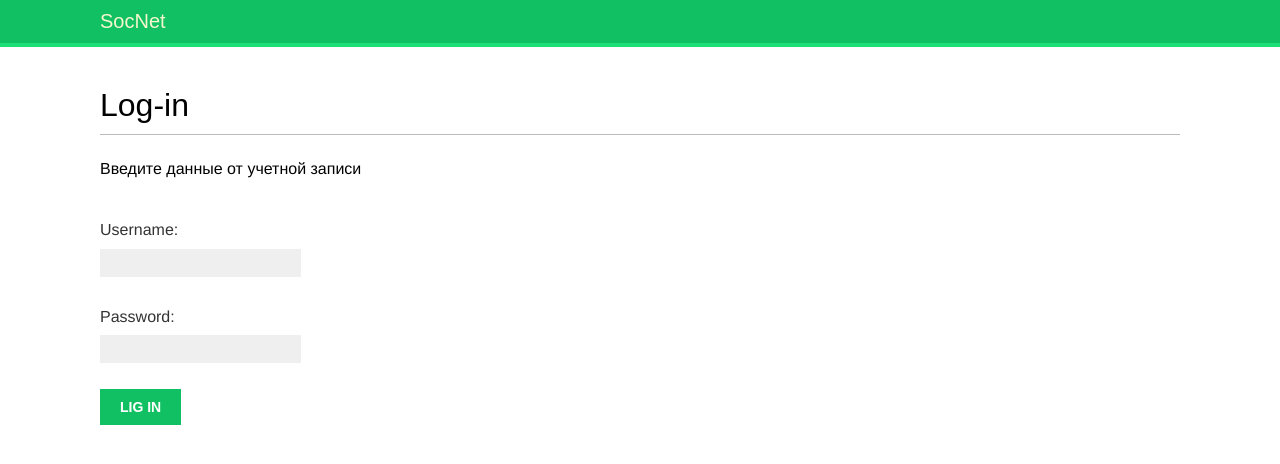
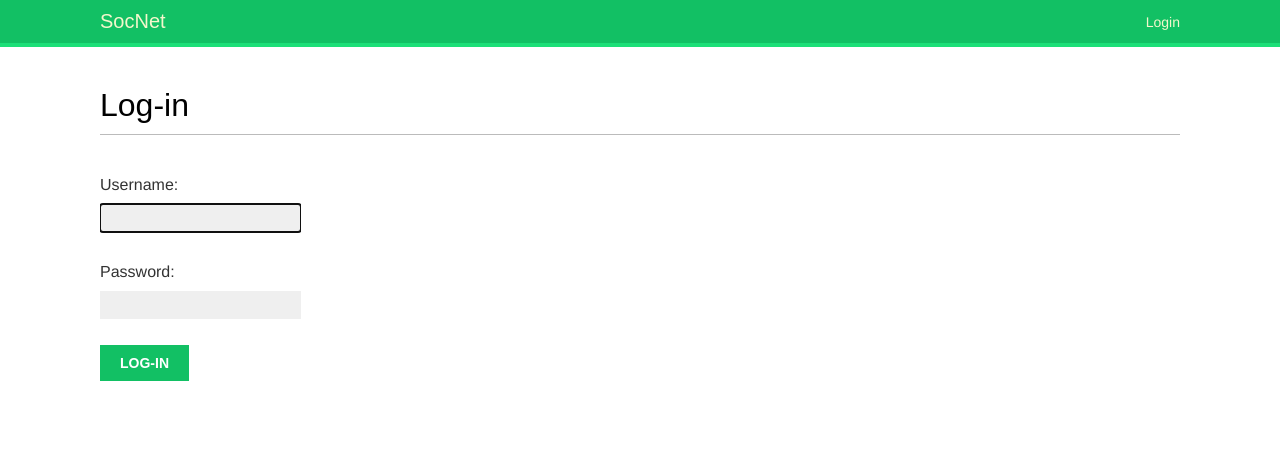
Before and after one commit to sariya23/social_network, a Django app: page /account/login/ in a window 1280 px wide. Shown: the top 464 px of the page. Run offline with Django 5.2, Linux system fonts and the light colour scheme; some web fonts are replaced.

Commit message:
Login and logout

```diff
--- a/social_network/account/templates/account/login.html
+++ b/social_network/account/templates/account/login.html
@@ -1,9 +1,4 @@
 {% extends "base.html" %}
-
-{% block title %}
-Lig-in
-{% endblock %}
-
 {% block content %}
 <h1>Log-in</h1>
 <p>Введите данные от учетной записи</p>
--- a/social_network/account/templates/base.html
+++ b/social_network/account/templates/base.html
@@ -6,13 +6,33 @@
     <meta name="viewport"
           content="width=device-width, user-scalable=no, initial-scale=1.0, maximum-scale=1.0, minimum-scale=1.0">
     <meta http-equiv="X-UA-Compatible" content="ie=edge">
-    <title>{% block title %}{% endblock %}</title>
+    <title>{{ title }}</title>
     <link rel="stylesheet" href="{% static 'css/base.css' %}">
 </head>
 <body>
 <div id="header">
     <span class="logo">
         SocNet
+    </span>
+    {% if request.user.is_authenticated %}
+    <ul class="menu">
+        <li {% if section == "dashboard" %} class="selected"{% endif %}>
+        <a href="{% url 'account:dashboard' %}">Dashboards</a>
+        </li>
+        <li {% if section == "images" %} class="selected"{% endif %}>
+        <a href="#">Images</a>
+        </li>
+        <li {% if section == "people" %} class="selected"{% endif %}>
+        <a href="#">People</a>
+        </li>
+    </ul>
+    {% endif %}
+    <span class="user">
+        {% if request.user.is_authenticated %}
+            Hello {{ request.user.username }}, <a href="{% url 'account:logout' %}">Logout</a>
+        {% else %}
+        <a href="{% url 'account:login' %}">Login</a>
+        {% endif %}
     </span>
 </div>
 <div id="content">
--- a/social_network/account/urls.py
+++ b/social_network/account/urls.py
@@ -1,4 +1,5 @@
 from django.urls import path
+from django.contrib.auth import views as auth_views
 
 from . import views
 
@@ -6,5 +7,7 @@ from . import views
 app_name = 'account'
 
 urlpatterns = [
-    path("login/", views.user_login, name="login"),
+    path("login/", auth_views.LoginView.as_view(extra_context={"title": "Login"}), name="login"),
+    path("logout/", views.logout_user, name="logout"),
+    path("", views.dashboard, name="dashboard"),
 ]
--- a/social_network/account/views.py
+++ b/social_network/account/views.py
@@ -1,25 +1,14 @@
 from django.shortcuts import render
-from django.http import HttpResponse, HttpRequest
-from django.contrib.auth import authenticate, login
+from django.http import HttpResponse, HttpRequest, HttpResponseRedirect
+from django.contrib.auth import logout
+from django.urls import reverse
+from django.contrib.auth.decorators import login_required
 
-from .forms import LoginForm
+@login_required
+def dashboard(request: HttpRequest) -> HttpResponse:
+    return render(request, "account/dashboard.html", {"section": "dashboard", "title": "Dashboard"})
 
 
-def user_login(request: HttpRequest) -> HttpResponse:
-    if request.method == "POST":
-        form = LoginForm(request.POST)
-        if form.is_valid():
-            data = form.cleaned_data
-            user = authenticate(username=data["username"], password=data["password"])
-            if user is not None:
-                if user.is_active:
-                    login(request, user)
-                    return HttpResponse("Success")
-                else:
-                    return HttpResponse("Disabled account")
-            else:
-                return HttpResponse("Invalid login")
-    else:
-        form = LoginForm()
-
-    return render(request, "account/login.html", {"form": form})
+def logout_user(request: HttpRequest) -> HttpResponse:
+    logout(request)
+    return HttpResponseRedirect(reverse("account:dashboard"))
--- a/social_network/social_network/settings.py
+++ b/social_network/social_network/settings.py
@@ -55,7 +55,7 @@ ROOT_URLCONF = "social_network.urls"
 TEMPLATES = [
     {
         "BACKEND": "django.template.backends.django.DjangoTemplates",
-        "DIRS": [],
+        "DIRS": [BASE_DIR / "templates"],
         "APP_DIRS": True,
         "OPTIONS": {
             "context_processors": [
@@ -122,3 +122,7 @@ STATIC_URL = "static/"
 # https://docs.djangoproject.com/en/5.0/ref/settings/#default-auto-field
 
 DEFAULT_AUTO_FIELD = "django.db.models.BigAutoField"
+
+LOGIN_REDIRECT_URL = "dashboard"
+LOGIN_URL = "account:login"
+LOGOUT_URL = "account:logout"
--- /dev/null
+++ b/social_network/templates/registration/login.html
@@ -0,0 +1,19 @@
+{% extends "base.html" %}
+
+{% block content %}
+<h1>Log-in</h1>
+{% if form.errors %}
+<p>
+    Логин и пароль не совпадают.
+</p>
+{% else %}
+<div class="login-form">
+    <form method="POST" action="{% url 'account:login' %}">
+        {% csrf_token %}
+        {{ form.as_p }}
+        <input type="hidden" name="next" value="{{ next }}">
+        <input type="submit" value="Log-in">
+    </form>
+</div>
+{% endif %}
+{% endblock %}
```
Also changed, not shown: social_network/account/templates/account/dashboard.html (added, +7 -0 lines), social_network/templates/registration/logged_out.html (added, +9 -0 lines).
